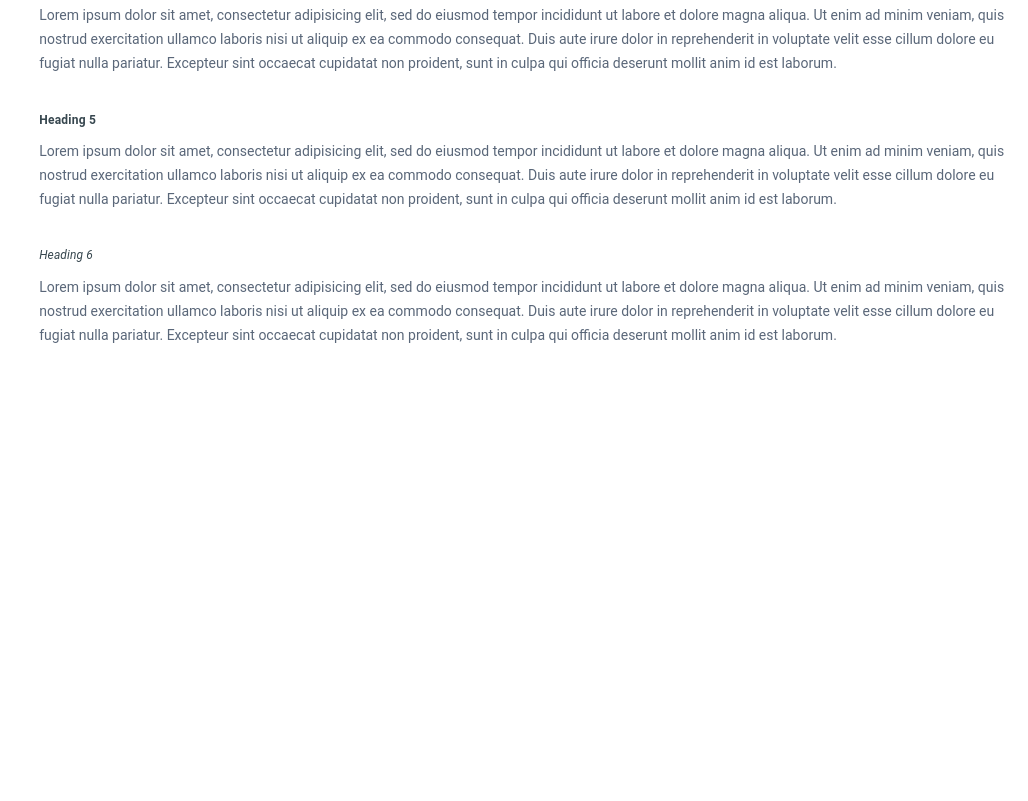
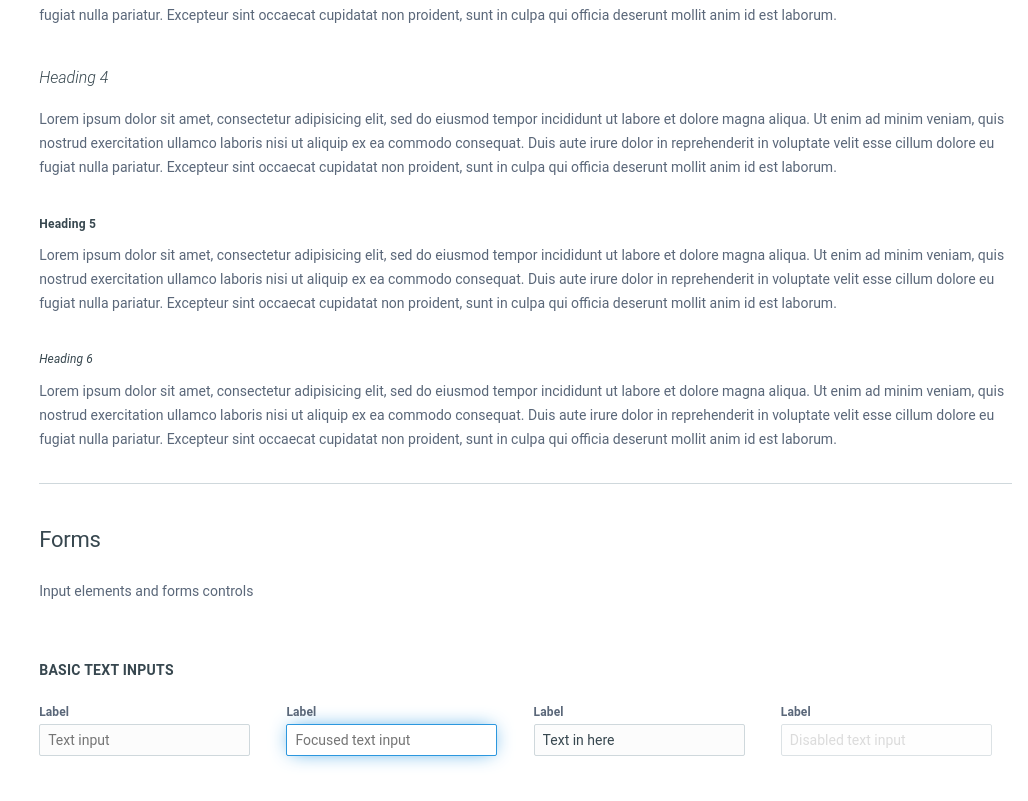
Before and after one commit to arthurra/style-guide, a website: page src/index.html in a window 1280 px wide. Shown: the part 756-1557 px from the top of the page, without its empty margins (252-1280 px from the left). Before the commit the page ends 1168 px from the top, so only its background shows below. Drawn offline with nearby package versions, Linux system fonts and the light colour scheme; files that its build step writes are made by us from their sources.

Commit message:
Add basic text inputs

```diff
--- a/src/index.html
+++ b/src/index.html
@@ -16,12 +16,13 @@
   <aside>
     <nav>
       <a href="#typography"> Typography </a>
-      <a href="#typography"> Typography </a>
-      <a href="#typography"> Typography </a>
+      <a href="#forms"> Forms </a>
     </nav>
   </aside>
   <main>
     <section id="typography">
+      <h2 class="u-pt0"> Typography </h2>
+      <p> Base typographic elements and vertical rhythm. </p>
       <h1>Heading 1</h1>
       <p>Lorem ipsum dolor sit amet, consectetur adipisicing elit, sed do eiusmod tempor incididunt ut labore et dolore magna aliqua. Ut enim ad minim veniam, quis nostrud exercitation ullamco laboris nisi ut aliquip ex ea commodo consequat. <a href="#">Duis aute irure dolor</a> in reprehenderit in voluptate velit esse cillum dolore eu fugiat nulla pariatur. Excepteur sint occaecat cupidatat non proident, sunt in culpa qui officia deserunt mollit anim id est laborum.</p>
 
@@ -40,6 +41,29 @@
       <h6>Heading 6</h6>
       <p>Lorem ipsum dolor sit amet, consectetur adipisicing elit, sed do eiusmod tempor incididunt ut labore et dolore magna aliqua. Ut enim ad minim veniam, quis nostrud exercitation ullamco laboris nisi ut aliquip ex ea commodo consequat. Duis aute irure dolor in reprehenderit in voluptate velit esse cillum dolore eu fugiat nulla pariatur. Excepteur sint occaecat cupidatat non proident, sunt in culpa qui officia deserunt mollit anim id est laborum.</p>
     </section>
+    <section id="forms">
+      <h2> Forms </h2>
+      <p> Input elements and forms controls </p>
+      <h3> Basic Text Inputs </h3>
+      <div class="grid-columns">
+        <div class="form-group">
+          <label for="input1"> Label </label>
+          <input id="input1" class="form-input" type="text" name="" value="" placeholder="Text input">
+        </div>
+        <div class="form-group">
+          <label for="input2"> Label </label>
+          <input id="input2" class="form-input form-input--focus" type="text" name="" value="" placeholder="Focused text input">
+        </div>
+        <div class="form-group">
+          <label for="input3"> Label </label>
+          <input id="input3" class="form-input" type="text" name="" value="Text in here" placeholder="Text input">
+        </div>
+        <div class="form-group">
+          <label for="input4"> Label </label>
+          <input id="input4" class="form-input disabled" type="text" name="" value="" placeholder="Disabled text input" disabled>
+        </div>
+      </div>
+    </section>
   </main>
   <footer></footer>
 </body>
--- a/src/styles/abstracts/_abstracts.scss
+++ b/src/styles/abstracts/_abstracts.scss
@@ -1,3 +1,4 @@
 @import "functions";
 @import "mixins";
 @import "variables";
+@import "utilities";
--- /dev/null
+++ b/src/styles/abstracts/_utilities.scss
@@ -0,0 +1,3 @@
+.u-pt0 {
+  padding-top: 0;
+}
--- a/src/styles/abstracts/_variables.scss
+++ b/src/styles/abstracts/_variables.scss
@@ -51,7 +51,7 @@ $h4: italic normal 300 1rem/2.25 $font-family;        // 16px/36px
 $h5: normal normal 700 0.75rem/1.667 $font-family;    // 12px/20px
 $h6: italic normal 400 0.75rem/1.667 $font-family;    // 12px/20px
 $p: normal normal 400 0.875rem/1.715 $font-family;    // 14px/24px
-$label: normal normal 400 0.75rem/1.5 $font-family;   // 12px/18px
+$label: normal normal 700 0.75rem/2 $font-family;   // 12px/18px
 
 
 // ---------------------------------- \\
--- a/src/styles/base/_base.scss
+++ b/src/styles/base/_base.scss
@@ -2,3 +2,4 @@
 @import "font";
 @import "global";
 @import "typography";
+@import "forms";
--- /dev/null
+++ b/src/styles/base/_forms.scss
@@ -0,0 +1,32 @@
+.form-group {
+
+}
+
+.form-input {
+  display: block;
+  min-width: 12rem;
+  height: 2rem;
+  padding: 0 $half-padding;
+  line-height: 2rem;
+  font: $p;
+  color: $text-color;
+  background-color: $input-background-color;
+  border: $border;
+  border-radius: $border-radius;
+  transition: all $golden-transition-duration $smooth-ease;
+
+  &:focus,
+  &.form-input--focus {
+    background-color: #fff;
+    border-color: $color-secondary;
+    box-shadow: 0 0 20px -5px $color-secondary;
+    outline: none;
+  }
+
+  &.disabled,
+  &[disabled] {
+    border: $dark-border;
+    opacity: 0.25;
+    cursor: not-allowed;
+  }
+}
--- a/src/styles/base/_global.scss
+++ b/src/styles/base/_global.scss
@@ -29,3 +29,19 @@ a {
     text-decoration: underline;
   }
 }
+
+label {
+  display: inline-block;
+  font: $label;
+  color: $darker-gray;
+  letter-spacing: 0.01em;
+}
+
+section {
+  padding-bottom: $padding;
+
+  & + & {
+    border-top: $border;
+    margin-top: -1px;
+  }
+}
--- a/src/styles/layout/_grid.scss
+++ b/src/styles/layout/_grid.scss
@@ -19,3 +19,9 @@ aside {
 main {
   grid-area: main;
 }
+
+.grid-columns {
+  display: grid;
+  grid-auto-flow: column;
+  grid-gap: $padding;
+}
```
Also changed, not shown: build/index.html, build/stylesheets/main.css, 1 other file.
